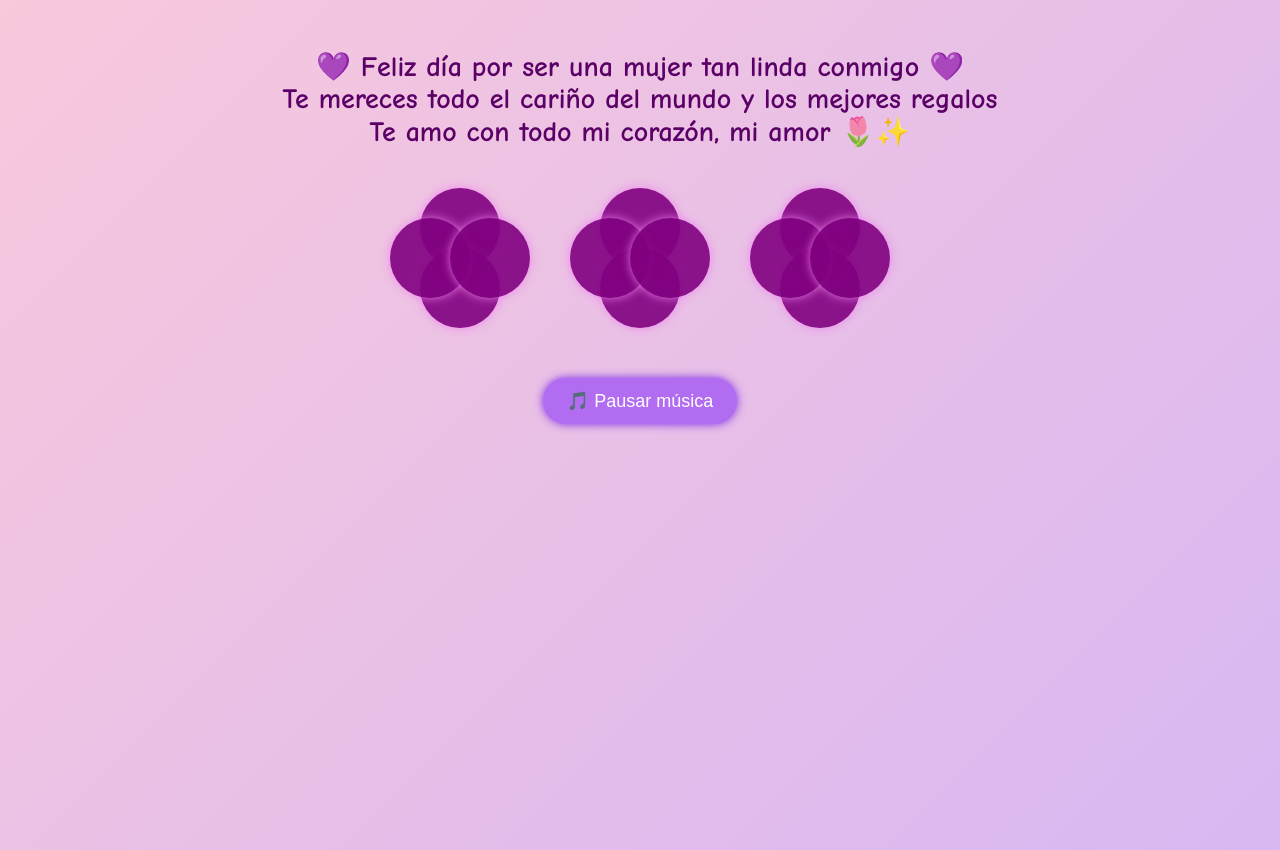
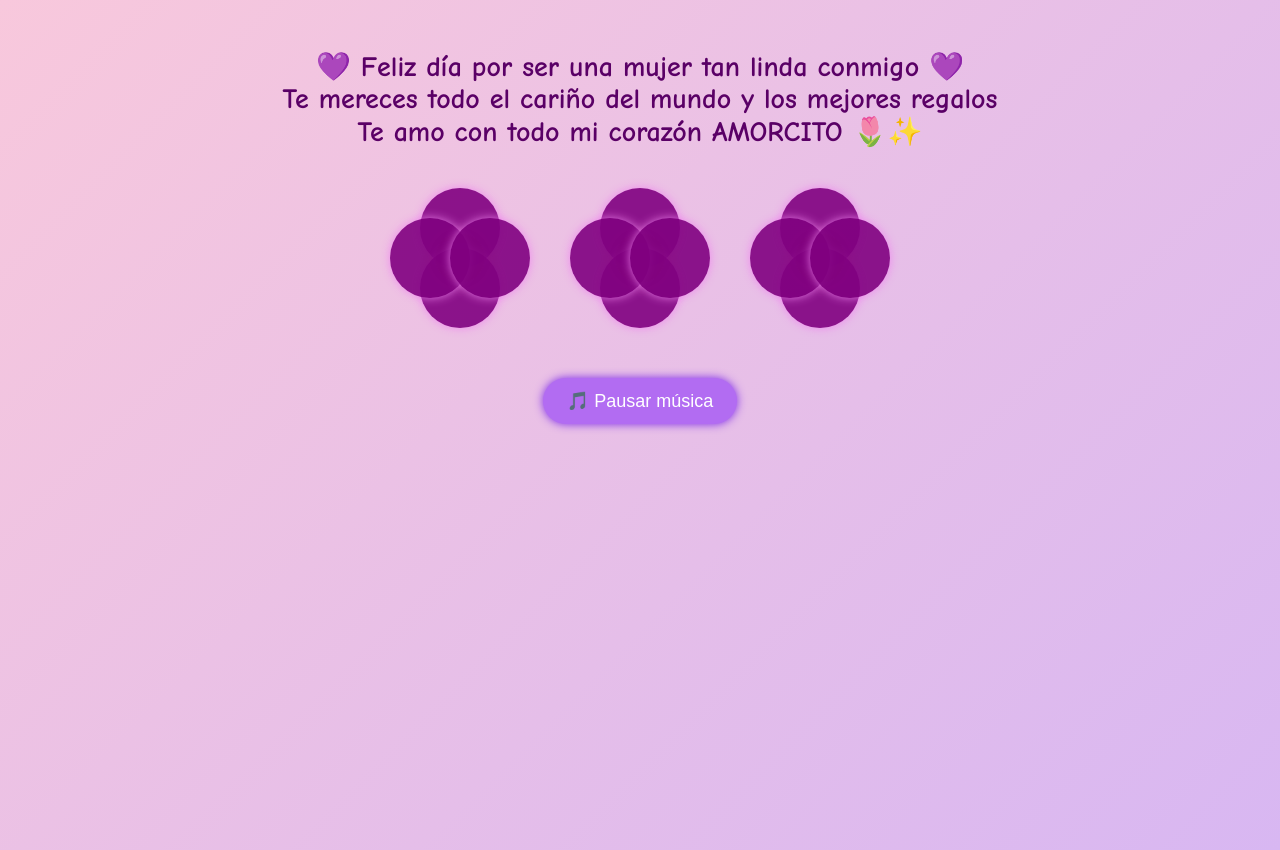
Before and after one commit to Dny50/cartaA, a plain HTML site: page index.html in a window 1280 px wide. Drawn offline with Linux system fonts and the light colour scheme.

Commit message:
mejorado

```diff
--- a/index.html
+++ b/index.html
@@ -10,7 +10,7 @@
   <h1 class="mensaje">
     💜 Feliz día por ser una mujer tan linda conmigo 💜<br>
     Te mereces todo el cariño del mundo y los mejores regalos<br>
-    Te amo con todo mi corazón, mi amor 🌷✨
+    Te amo con todo mi corazón AMORCITO 🌷✨
   </h1>
 
   <div class="ramo">
```
